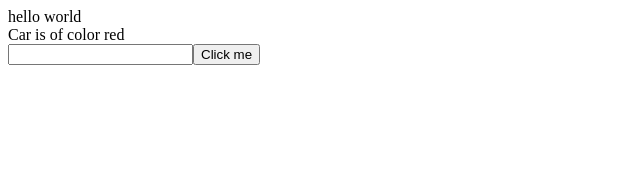
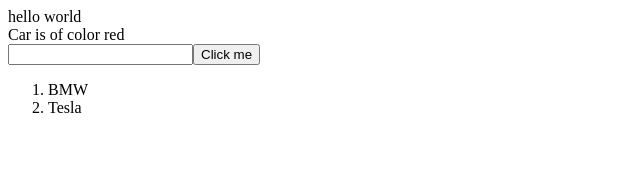
Before and after one commit to ashma4444/to-do-app, a React (Create React App) app in the folder client/: page / in a window 1280 px wide. Shown: the top 171 px of the page, without its empty margins (0-640 px from the left). Built offline with nearby package versions, Linux system fonts and the light colour scheme.

Commit message:
learned list rendering

```diff
--- a/client/src/Car.js
+++ b/client/src/Car.js
@@ -2,6 +2,7 @@ import React from "react";
 
 function Car(props) {
   // JS logic
+  const cars = ["BMW", "Tesla"];
   const shoot = (name) => {
     alert(`Shoot... by ${name}`);
   };
@@ -10,10 +11,16 @@ function Car(props) {
   return (
     <>
       <div>Car is of color {props.color}</div>
-      <input id="name" />
+      <input id="name" type="text" />
       <button onClick={() => shoot(document.getElementById("name").value)}>
         Click me
       </button>
+
+      <ol>
+        {cars.map((car, index) => {
+          return <li key={index}>{car}</li>;
+        })}
+      </ol>
     </>
   );
 }
```
